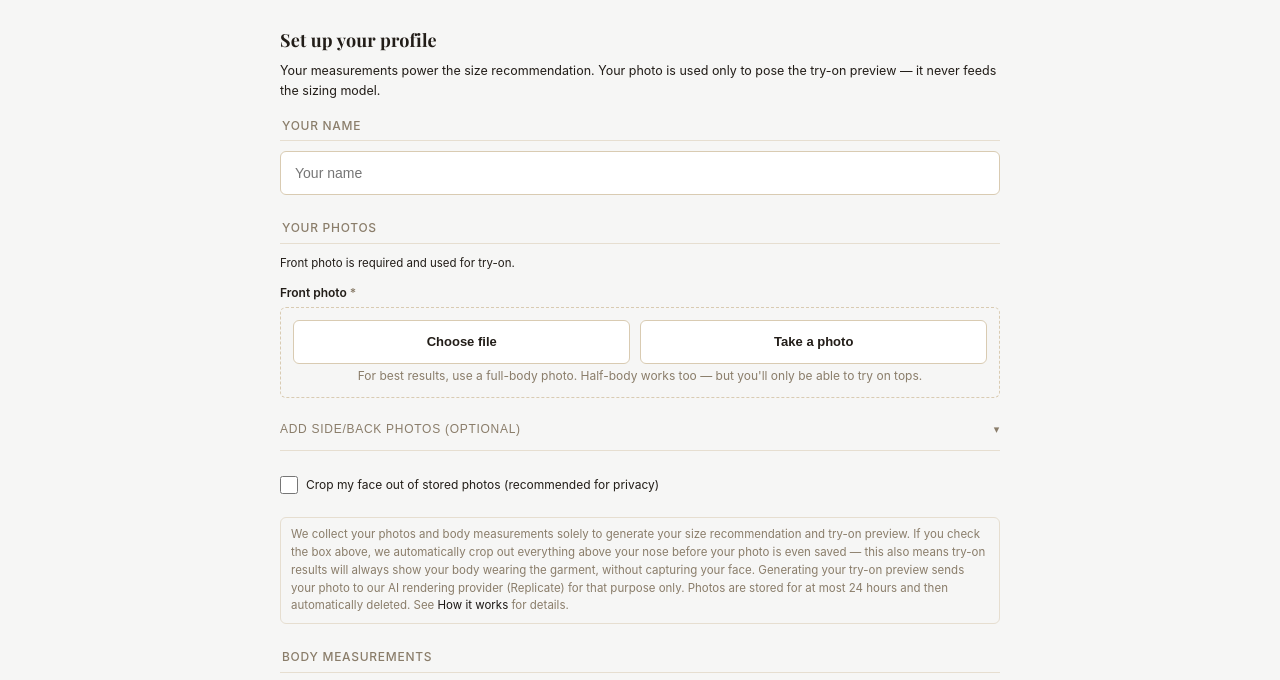
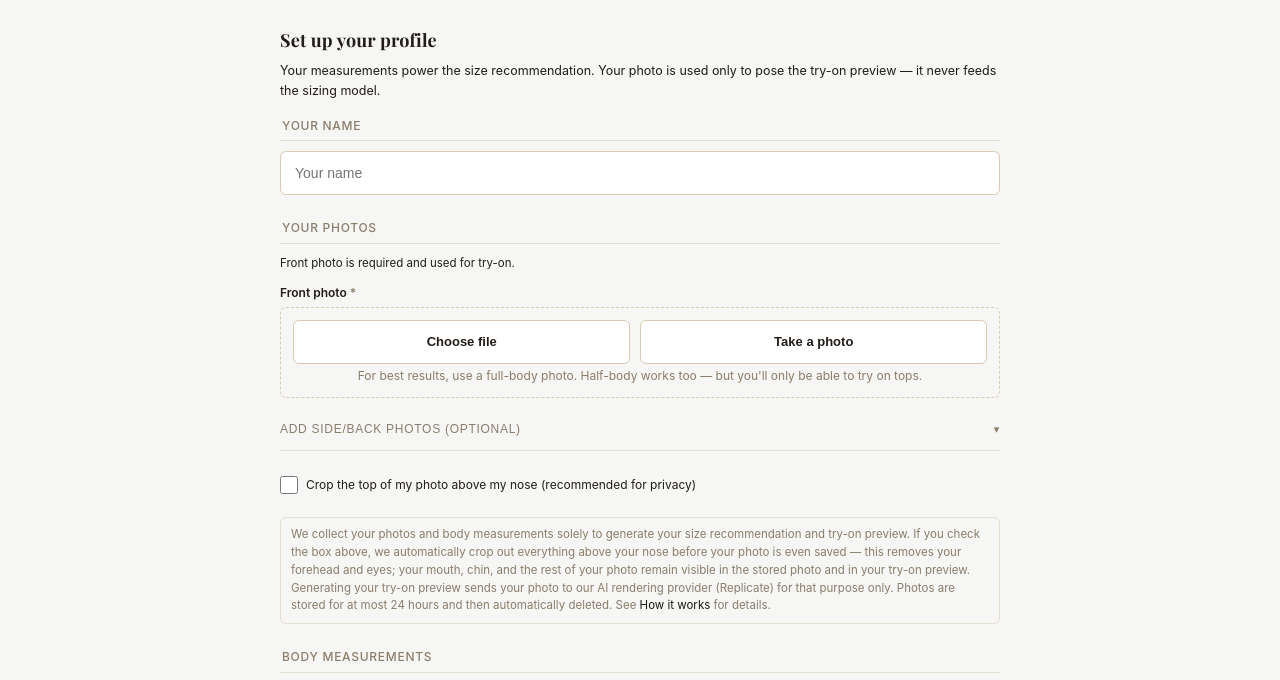
Before and after one commit to debiegalleros/fitml-capstone, a plain HTML site: page frontend/profile.html in a window 1280 px wide. Shown: the part 64-744 px from the top of the page. Drawn offline with nearby package versions, Linux system fonts and the light colour scheme; a web font is replaced by a local one.

Commit message:
docs(privacy): correct crop_face claims - upper face only, not "no face pixels"
Pre-flight testing against production with a real smiling photo showed
crop_above_nose (backend/tryon.py, unchanged) removes forehead/eyes only -
mouth/chin/jaw stay in frame, contradicting the docs' "no face pixels at
all" language. crop_face behavior is correct per spec (nothing above the
nose in frame); only the documentation and consent copy overclaimed.

```diff
--- a/frontend/profile.html
+++ b/frontend/profile.html
@@ -83,15 +83,16 @@
 
         <div class="checkbox-row field">
           <input type="checkbox" id="crop_face" name="crop_face">
-          <label for="crop_face">Crop my face out of stored photos (recommended for privacy)</label>
+          <label for="crop_face">Crop the top of my photo above my nose (recommended for privacy)</label>
         </div>
 
         <div class="consent-note">
           We collect your photos and body measurements solely to generate your size
           recommendation and try-on preview. If you check the box above, we
           automatically crop out everything above your nose before your photo is even
-          saved — this also means try-on results will always show your body wearing
-          the garment, without capturing your face. Generating your try-on preview
+          saved — this removes your forehead and eyes; your mouth, chin, and the rest
+          of your photo remain visible in the stored photo and in your try-on preview.
+          Generating your try-on preview
           sends your photo to our AI rendering provider (Replicate) for that purpose
           only. Photos are stored for at most 24 hours and then automatically deleted.
           See <a href="about.html">How it works</a> for details.
```
Also changed, not shown: 2 other files.
